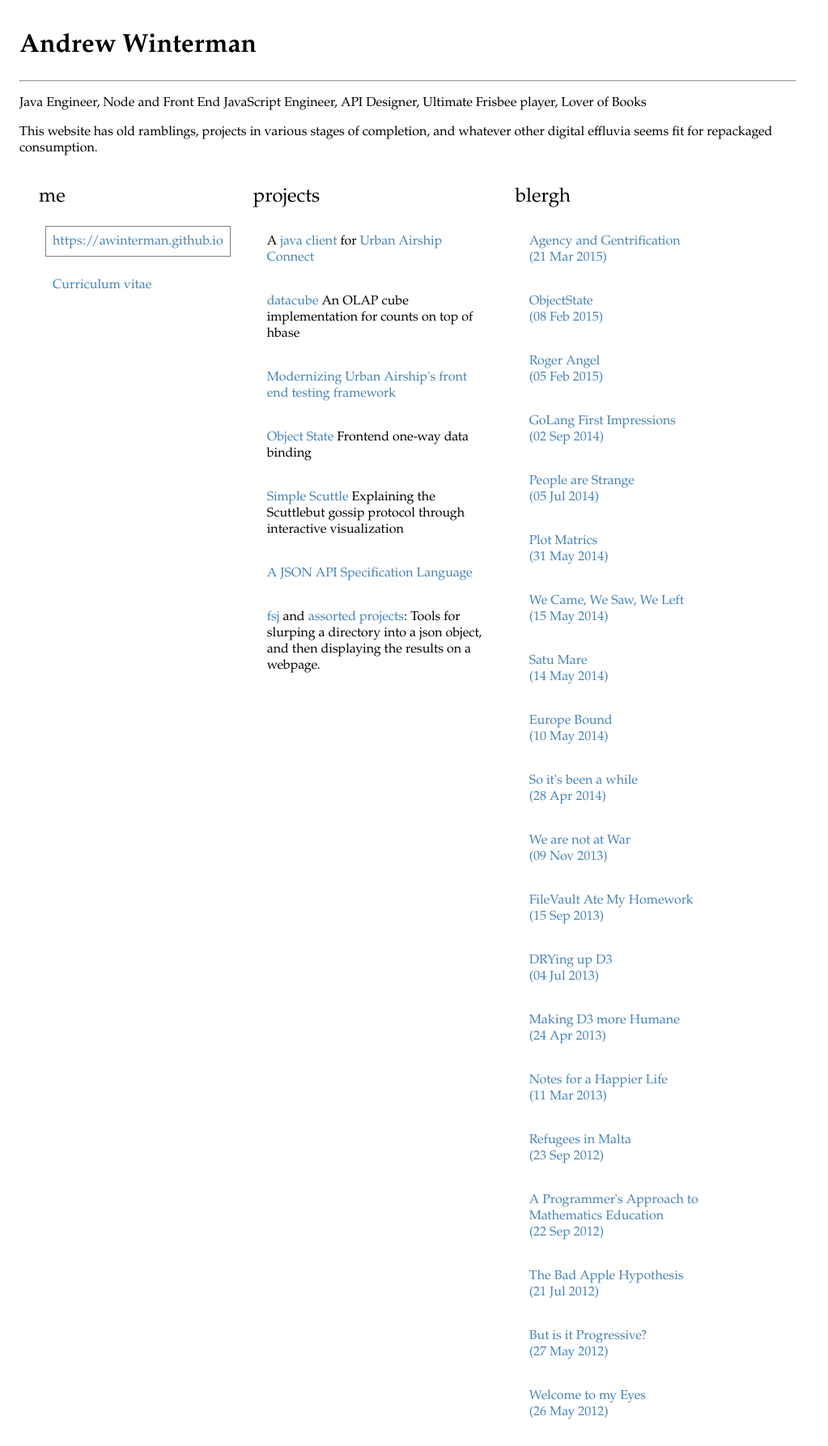
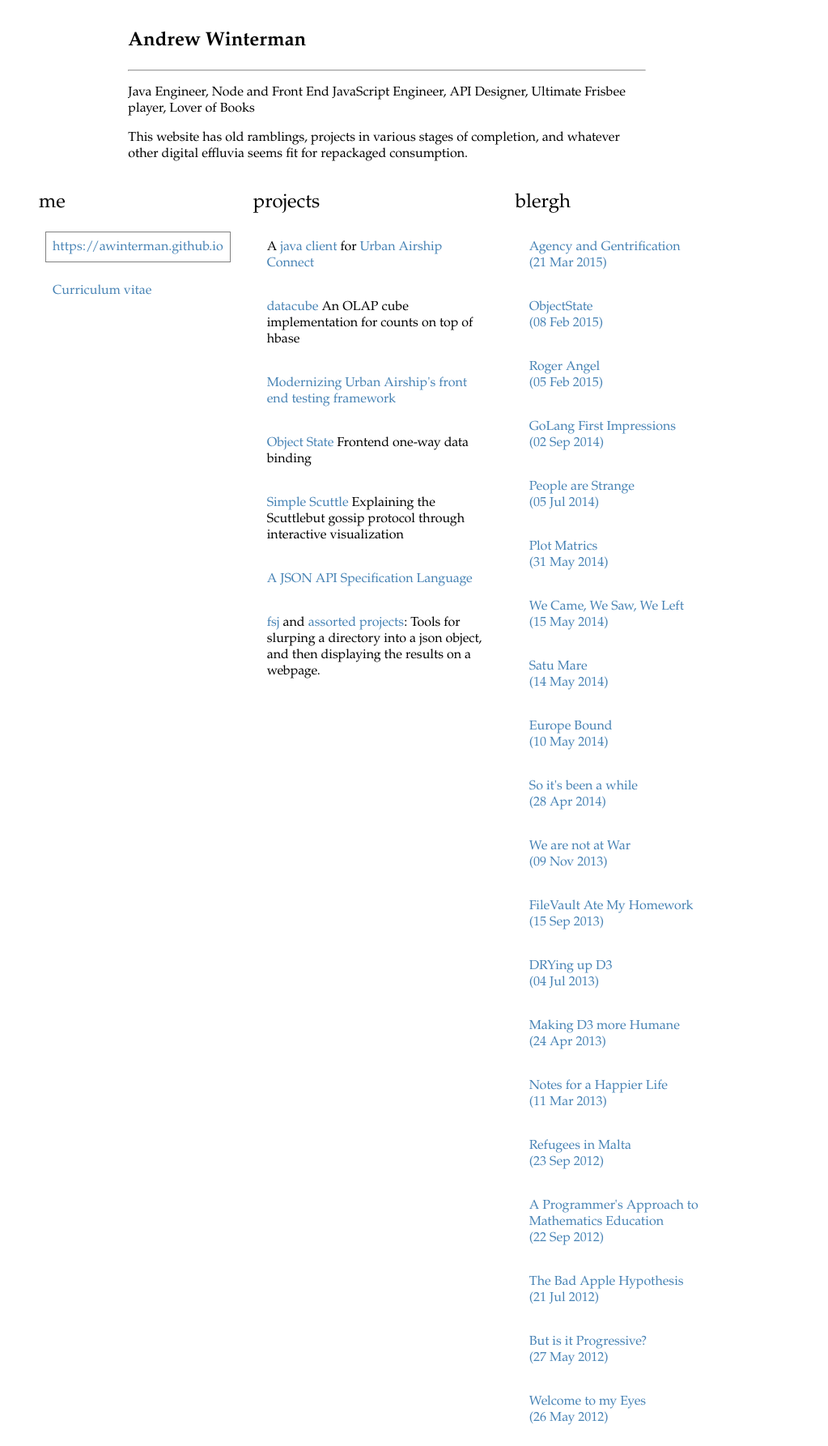
Before and after one commit to AWinterman/awinterman.github.com, a Jekyll site: the page built from index.md, in a window 1280 px wide. Shown: the whole page at 81% size, without its empty margins (0-1023 px from the left). Built offline with Jekyll 4.4.1, drawn with Linux system fonts in a browser that asks for light colours.

Commit message:
css a little on the landing page

```diff
--- a/_layouts/title.html
+++ b/_layouts/title.html
@@ -3,6 +3,7 @@ layout: default
 ---
 
 <div class=landing>
+<article class=landing>
 <h1>  {{page.title}}  </h1>
 <div class="subtitle"> {{page.subtitle}}
 </div>
@@ -11,6 +12,7 @@ layout: default
 <div>
 {{ content }}
 </div>
+</article>
 
 <nav class=flow-right>
 {% include nav.html %}
--- a/css/style.css
+++ b/css/style.css
@@ -7,6 +7,10 @@ body {
     margin: 0;
     padding: 0;
     display: inline-block;
+}
+
+h1 {
+    margin-left: : auto;
 }
 
 
@@ -22,6 +26,12 @@ nav h2 {
 article {
     max-width: 40em;
     float: right;
+}
+
+article.landing {
+    float: none;
+    max-width: 40em;
+    margin: auto;
 }
 
 div.landing {
```
Also changed, not shown: index.md (line endings or trailing spaces).
